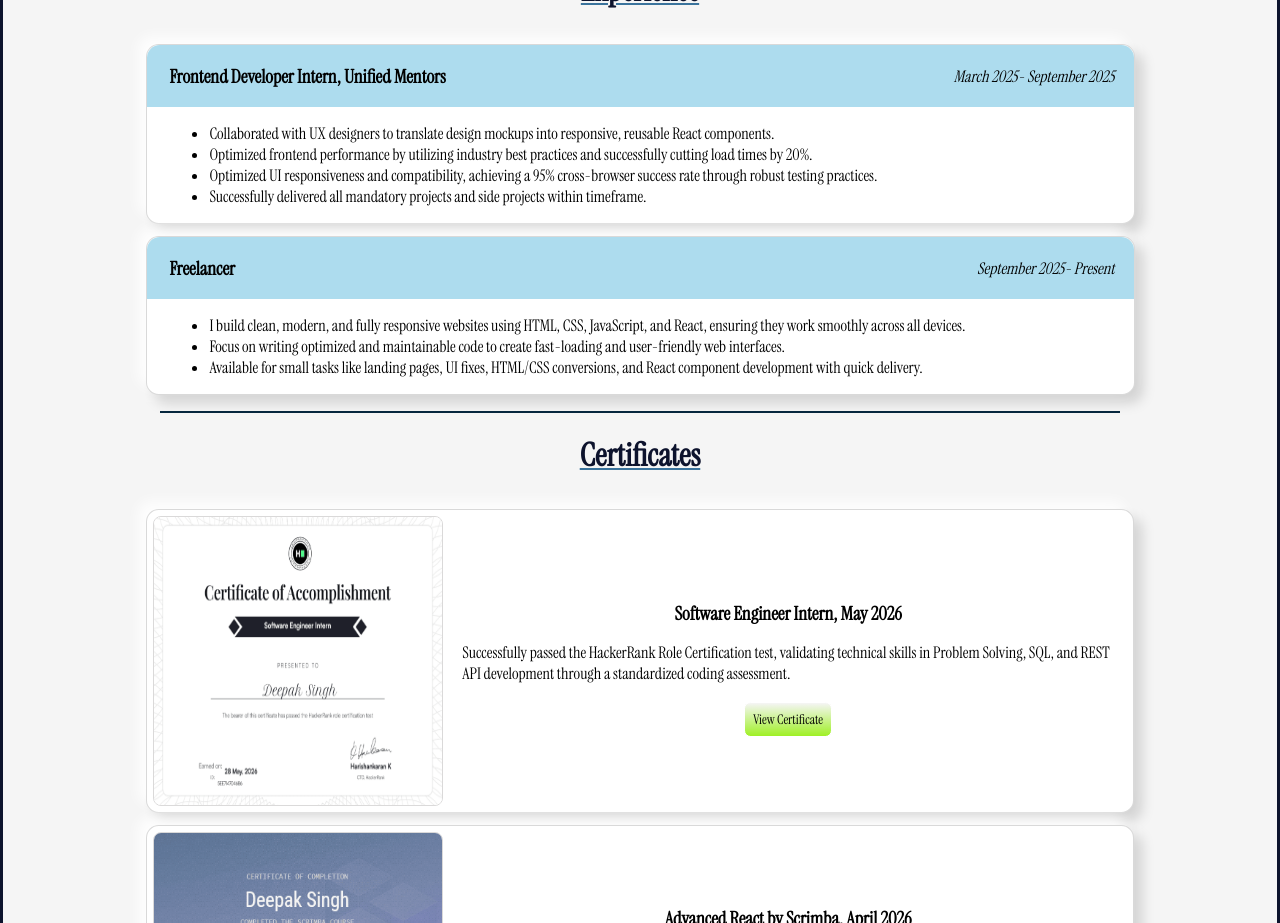
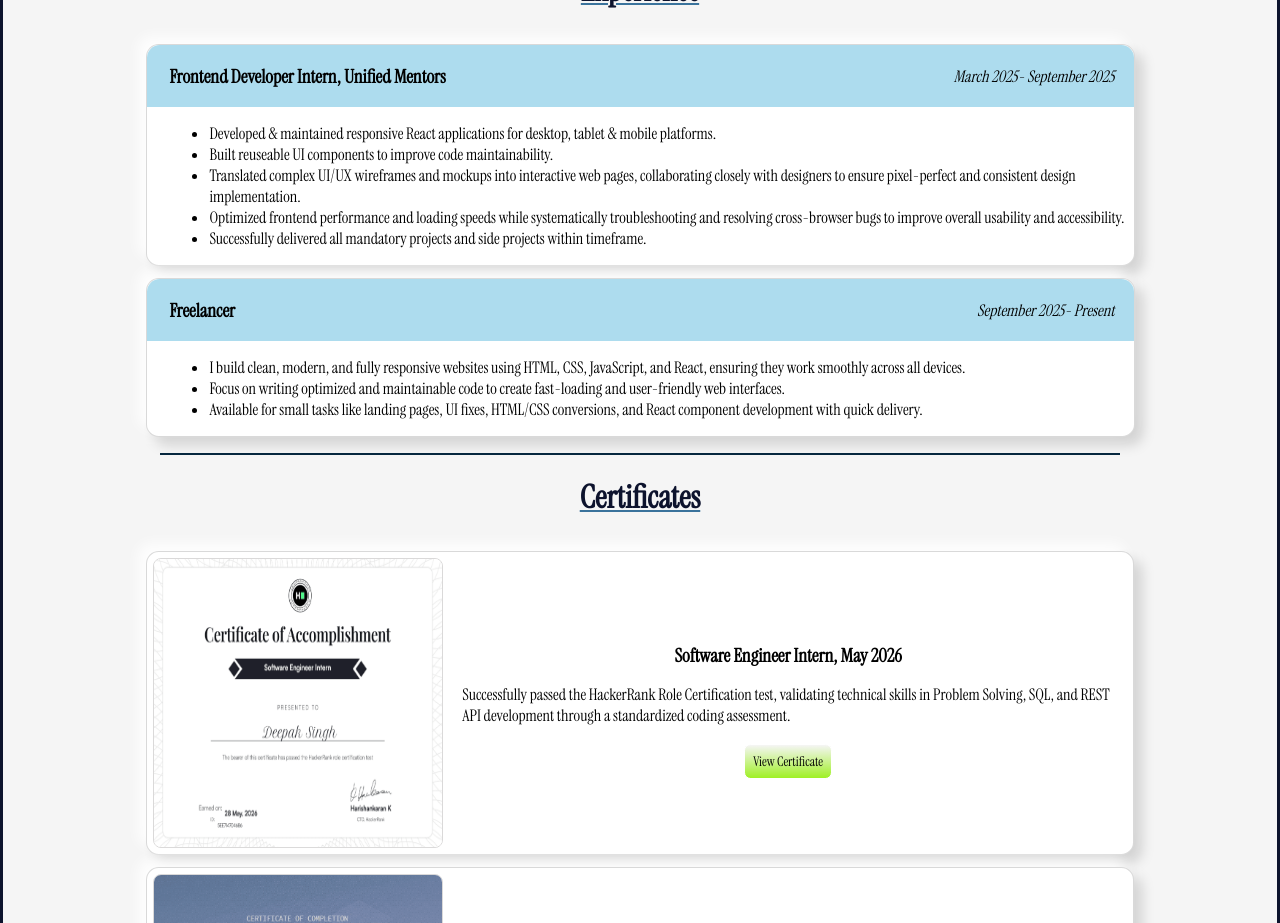
Before and after one commit to DeepakSingh9999/Portfolio, a React (Vite) app: page / in a window 1280 px wide. Shown: the part 3620-4543 px from the top of the page. Built offline with nearby package versions, Linux system fonts and the light colour scheme.

Commit message:
Update experiences.jsx

```diff
--- a/src/assets/components/experiences.jsx
+++ b/src/assets/components/experiences.jsx
@@ -13,9 +13,10 @@ export default function Experience(){
                         </div>
                         <div className="experience-description">
                             <ul>
-                                <li>Collaborated with UX designers to translate design mockups into responsive, reusable React components.</li>
-                                <li>Optimized frontend performance by utilizing industry best practices and successfully cutting load times by 20%.</li>
-                                <li>Optimized UI responsiveness and compatibility, achieving a 95% cross-browser success rate through robust testing practices.</li>
+                                <li>Developed & maintained responsive React applications for desktop, tablet & mobile platforms.</li>
+                                <li>Built reuseable UI components to improve code maintainability.</li>
+                                <li>Translated complex UI/UX wireframes and mockups into interactive web pages, collaborating closely with designers to ensure pixel-perfect and consistent design implementation.</li>
+                                <li>Optimized frontend performance and loading speeds while systematically troubleshooting and resolving cross-browser bugs to improve overall usability and accessibility.</li>
                                 <li>Successfully delivered all mandatory projects and side projects within timeframe.</li>
                             </ul>
                         </div>
```
